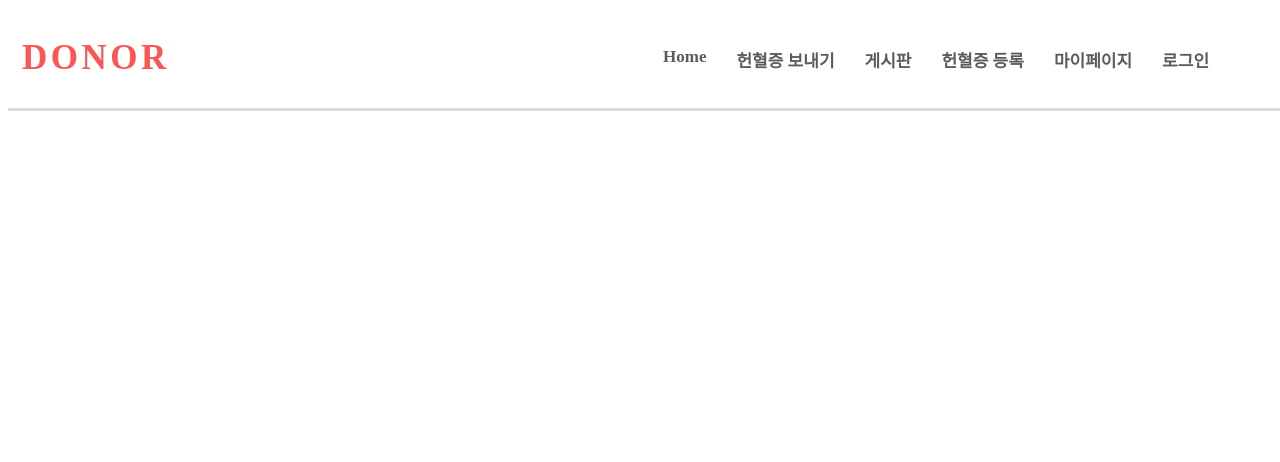
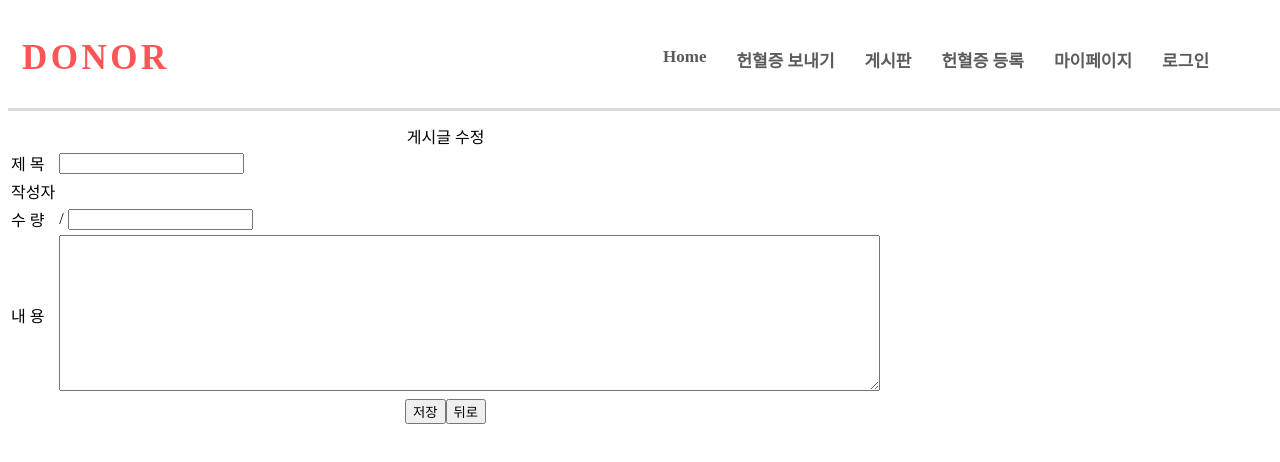
Before and after one commit to SW3-Donor/Front-Web, a React (Create React App) app in the folder donor/: page /board/update/1 in a window 1280 px wide. Shown: the top 462 px of the page. Built offline with nearby package versions, Linux system fonts and the light colour scheme; no server answers.

Commit message:
board error

```diff
--- a/donor/src/App.js
+++ b/donor/src/App.js
@@ -1,5 +1,6 @@
 import React, { Component } from "react";
 import { Route, BrowserRouter as Router, Redirect } from "react-router-dom";
+import "./App.css";
 import Home from "./components/Home";
 import Login from "./components/Login";
 import Join from "./components/Join";
@@ -10,8 +11,8 @@ import MyInfo from "./components/MyInfo";
 import Board from "./components/Board";
 import Trade from "./components/Trade";
 import BoardItem from "./components/BoardPages/BoardItem"
-import "./App.css";
 import BoardWrite from "./components/BoardPages/BoardWrite";
+import BoardItem_up from "./components/BoardPages/BoardItem_up";
 
 class App extends Component {
   constructor(){
@@ -339,9 +340,9 @@ class App extends Component {
             render={({match}) => <BoardItem data={{token: this.state.token, url:this.state.url}} match={match}/>}
           />
 
-          {/* <Route exact path='/board/list/update'
-            render={()=>{}}
-          /> */}
+          <Route exact path="/board/update/:id"
+            render={({match}) => <BoardItem_up data={{token: this.state.token, url:this.state.url}} match={match}/>}
+          />
 
         </Router>
       </div>
--- a/donor/src/components/Board.js
+++ b/donor/src/components/Board.js
@@ -17,7 +17,6 @@ class Board extends Component {
   componentDidMount(){
     this.boardHandler(this.props.data)
     .then(resData => {
-      console.log(resData)
       this.setState({
         data: resData.posts.reverse()
       })
--- a/donor/src/components/BoardPages/BoardItem.js
+++ b/donor/src/components/BoardPages/BoardItem.js
@@ -83,15 +83,6 @@ class BoardItem extends Component {
       })
   }
 
-  boardUpdate = () => {
-
-  }
-
-  boardRead = () => {
-    return
-  }
-
-
   render(){
     return(
       <div>
@@ -101,10 +92,10 @@ class BoardItem extends Component {
           <tbody>
             <tr>
               <td>
-                <input type='number' name='receive' min='0' />
+                <input type='number' name='receive' min='0' placeholder="헌혈증 개수" />
               </td>
               <td>
-                <input type='password' name='pw' />
+                <input type='password' name='pw' placeholder="2차 비밀번호" />
               </td>
             </tr>
             <tr>
@@ -123,7 +114,7 @@ class BoardItem extends Component {
               <td colSpan="2">
                 <div align="center">
                   <input type="submit" value="보내기" />
-                  <input type="button" value="수정" />
+                  <Link to={`/board/update/${this.state.postId}`}><input type="button" value="수정"/></Link>
                   <Link to="/board"><input type="button" value="뒤로" /></Link>
                   <input type="button" value="삭제" onClick={this.boardItemDelHandler}/>
                   {this.state.success ? <Redirect to="/board" /> : false}
--- /dev/null
+++ b/donor/src/components/BoardPages/BoardItem_up.js
@@ -0,0 +1,125 @@
+import React, { Component } from 'react';
+import { Link } from 'react-router-dom';
+
+class BoardItem_up extends Component {
+  constructor(){
+    super()
+    this.state = {}
+    this.inputForHandler = this.inputForHandler.bind(this);
+  }
+
+  // 게시판 id, 토큰, 몇개
+  componentDidMount(){
+    this.boardItemHandler(this.props.data, this.props.match.params.id)
+    .then(resData => {
+      this.setState({
+        postId: resData.post._id,
+        title: resData.post.title,
+        count: resData.post.count,
+        received: resData.post.received,
+        content: resData.post.content,
+        name: resData.post.name
+      })
+    })
+  }
+
+  boardItemHandler = (data, postId) => {
+    return fetch(`${data.url}/board/post${postId}`, {
+      method: "get",
+      headers: {
+        Authorization: "Bearer " + data.token,
+        "Content-Type": "application/json"
+      }
+    })
+      .then(res => res.json())
+  }
+
+  input_check = (e) => {
+    e.preventDefault();
+    if (!this.props.data.token){
+      alert('로그인을 먼저하시오');
+    }
+    else if (!e.target.title.value.trim()){
+      alert('제목을 입력하시오');
+    }
+    else if (!e.target.count.value.trim()){
+      alert('수량을 입력하시오');
+    }
+    else if (!e.target.content.value.trim()){
+      alert('내용을 입력하시오');
+    }
+    else {
+      console.log('1빠다')
+      this.updateHandler(e, this.props.data)
+
+    }
+  }
+
+  inputForHandler(e){
+    this.setState({[e.target.name]:e.target.value});
+  }
+
+  updateHandler = (event, data) => {
+    event.preventDefault();
+    console.log('2빠따')
+    console.log(this.state)
+    console.log(data.token)
+    console.log(`${data.url}/board/post${this.state.postId}`)
+    fetch(`${data.url}/board/post${this.state.postId}`, {
+      method: "put",
+      headers: {
+        Authorization: "Bearer " + data.token,
+        "Content-Type": "application/json"
+      },
+      body: JSON.stringify({
+        title: this.state.title,
+        content: this.state.content,
+        count: this.state.count
+      }),
+    })
+      .then(res => res.json())
+      .then(resData => {
+        console.log('너냐?',resData)
+      })
+  }
+
+  render(){
+    return(
+      <div>
+        <form onSubmit={this.input_check}>
+          <table>
+            <caption>게시글 수정</caption>
+            <tbody>
+              <tr>
+                <td>제 목</td>
+                <td><input type='text' name="title" value={this.state.title} onChange={this.inputForHandler}/></td>
+              </tr>
+              <tr>
+                <td>작성자</td>
+                <td>{this.state.name}</td>
+              </tr>
+              <tr>
+                <td>수 량</td>
+                <td>{this.state.received} / <input type='number' name="count" min='0' value={this.state.count} onChange={this.inputForHandler}/></td>
+              </tr>
+              <tr>
+                <td>내 용</td>
+                <td><textarea rows="10" cols="100" name="content" value={this.state.content} onChange={this.inputForHandler}/></td>
+              </tr>
+              <tr>
+                <td colSpan="2">
+                  <div align="center">
+                    <input type="submit" value="저장" />
+                    <Link to={`/board/list/${this.state.postId}`}><input type="button" value="뒤로" /></Link>
+                  </div>
+                </td>
+              </tr>
+            </tbody>
+          </table>
+        </form>
+      </div>
+    );
+  }
+}
+
+export default BoardItem_up;
--- a/donor/src/components/Trade.js
+++ b/donor/src/components/Trade.js
@@ -37,7 +37,7 @@ class Trade extends Component {
             <input type='number' name='blood_count' className='ps_box' placeholder='헌혈증 개수' min='0' />
           </div>
           <div>
-            <input type='password' name='pw2' className='ps_box' placeholder='2차 비밀번호를 입력하시오'></input>
+            <input type='password' name='pw2' className='ps_box' placeholder='2차 비밀번호'></input>
           </div>
           <div>
             <button type='submit' className='btn_type'>보내기</button>
```
